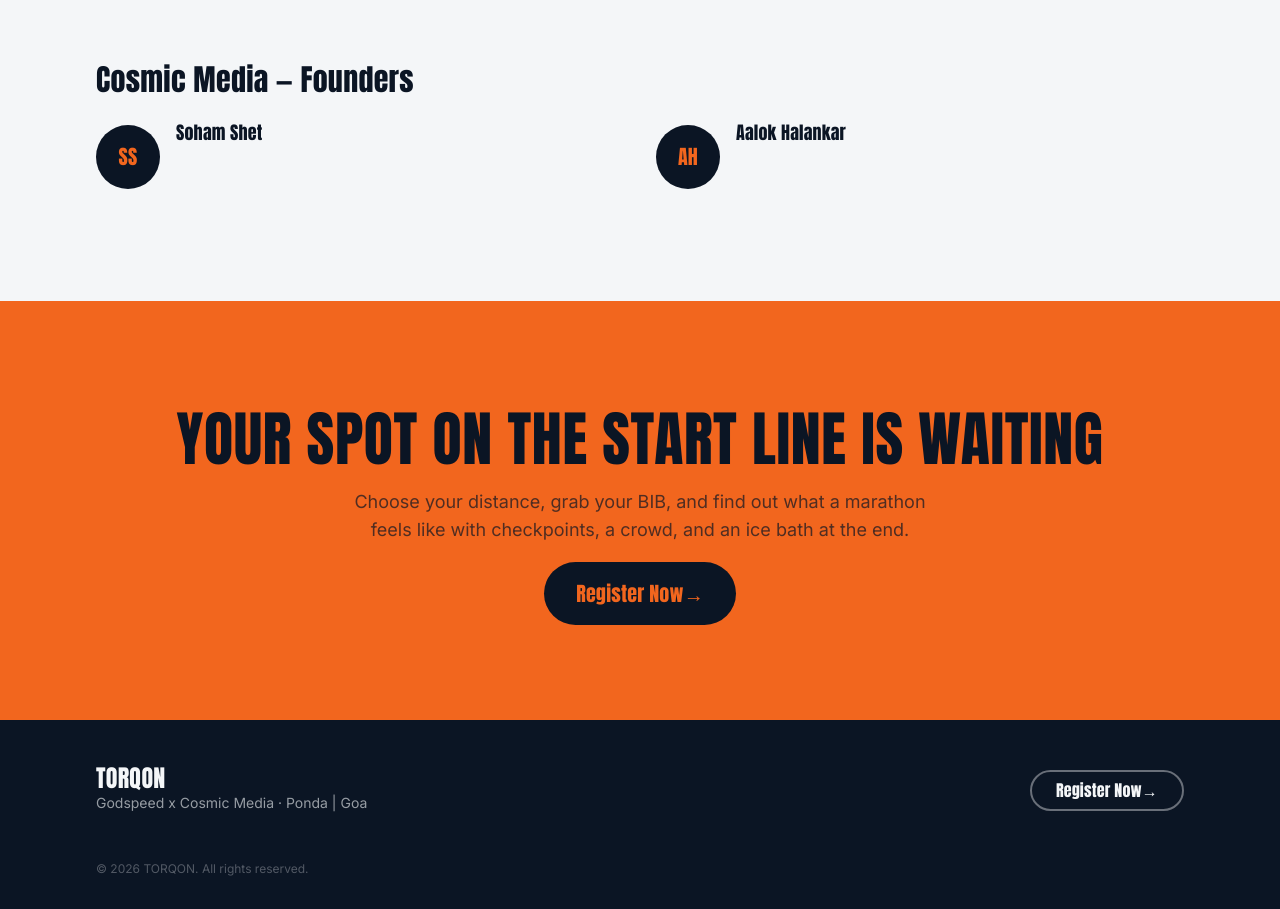
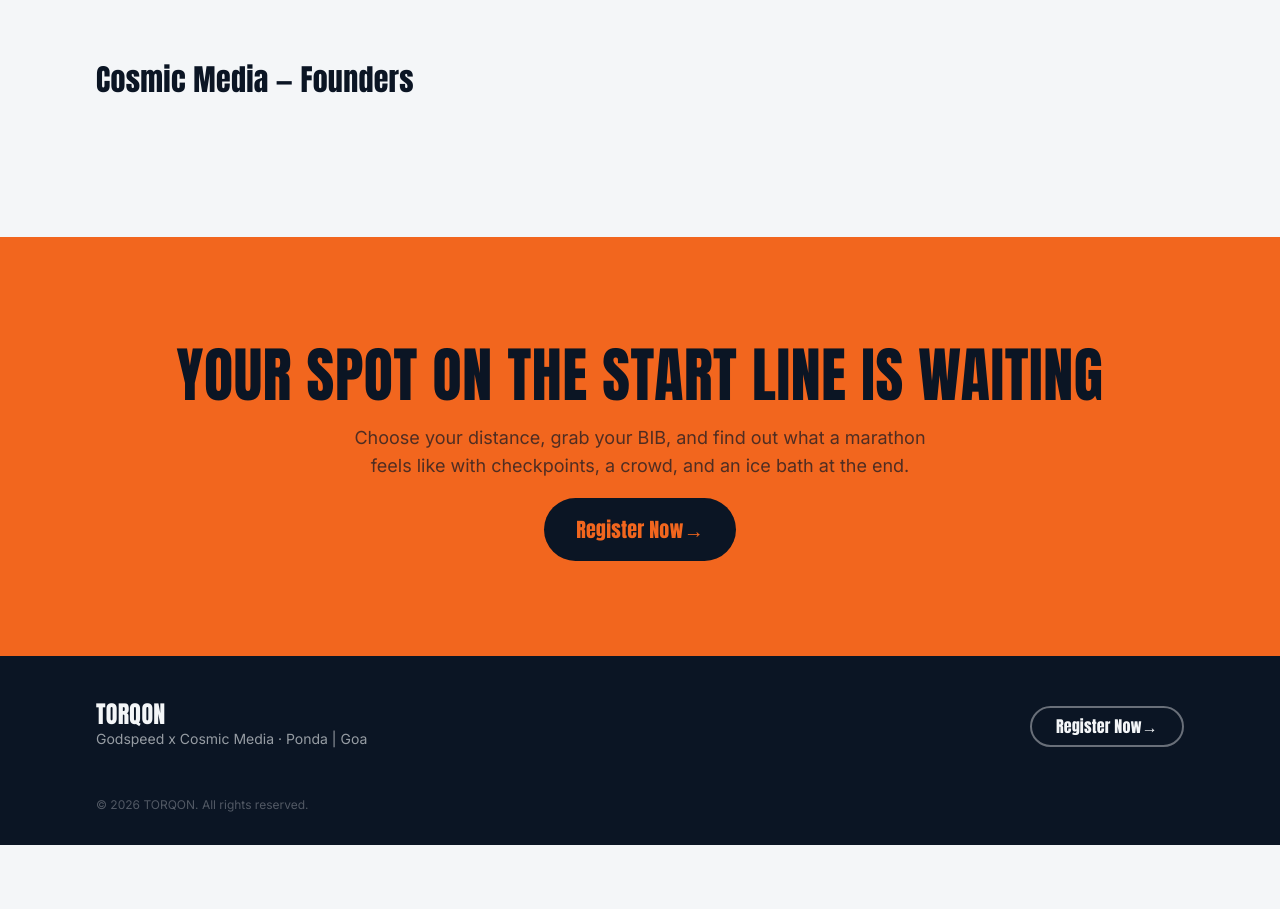
Before and after one commit to Shaunak0423/TORQON, a Next.js app: page /TORQON/ in a window 1280 px wide. Shown: the part 5520-6429 px from the top of the page. After the commit the page ends 6365 px from the top, so only its background shows below. Built offline with nearby package versions, Linux system fonts and the light colour scheme.

Commit message:
founder names removed

```diff
--- a/src/app/components/Team.tsx
+++ b/src/app/components/Team.tsx
@@ -62,7 +62,7 @@
       </div>
 
       <h3 className="font-display text-3xl mb-8">Cosmic Media — Founders</h3>
-      <div className="grid sm:grid-cols-2 gap-8">
+      {/* <div className="grid sm:grid-cols-2 gap-8">
         {founders.map((f) => (
           <div key={f.name} className="flex gap-4">
             <Avatar name={f.name} />
@@ -76,7 +76,7 @@
             </div>
           </div>
         ))}
-      </div>
+      </div> */}
     </section>
   );
 }
```
